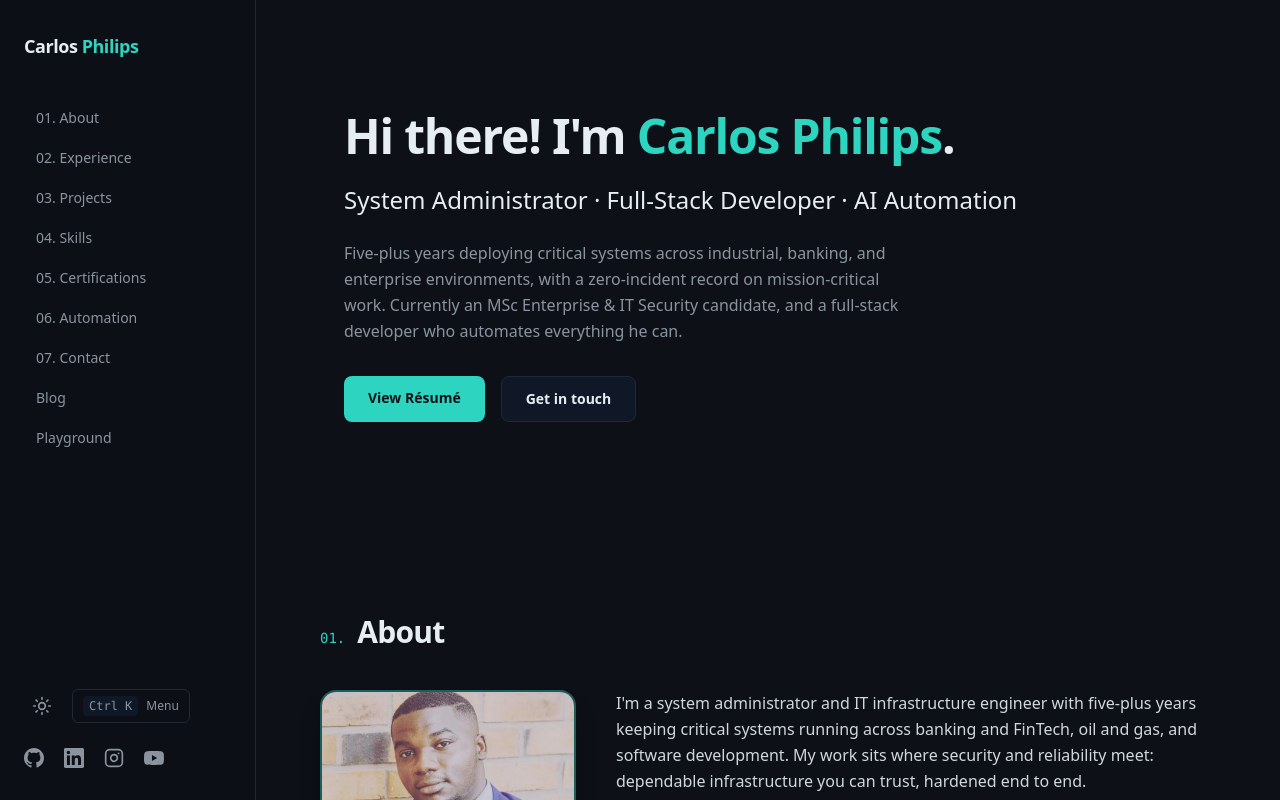
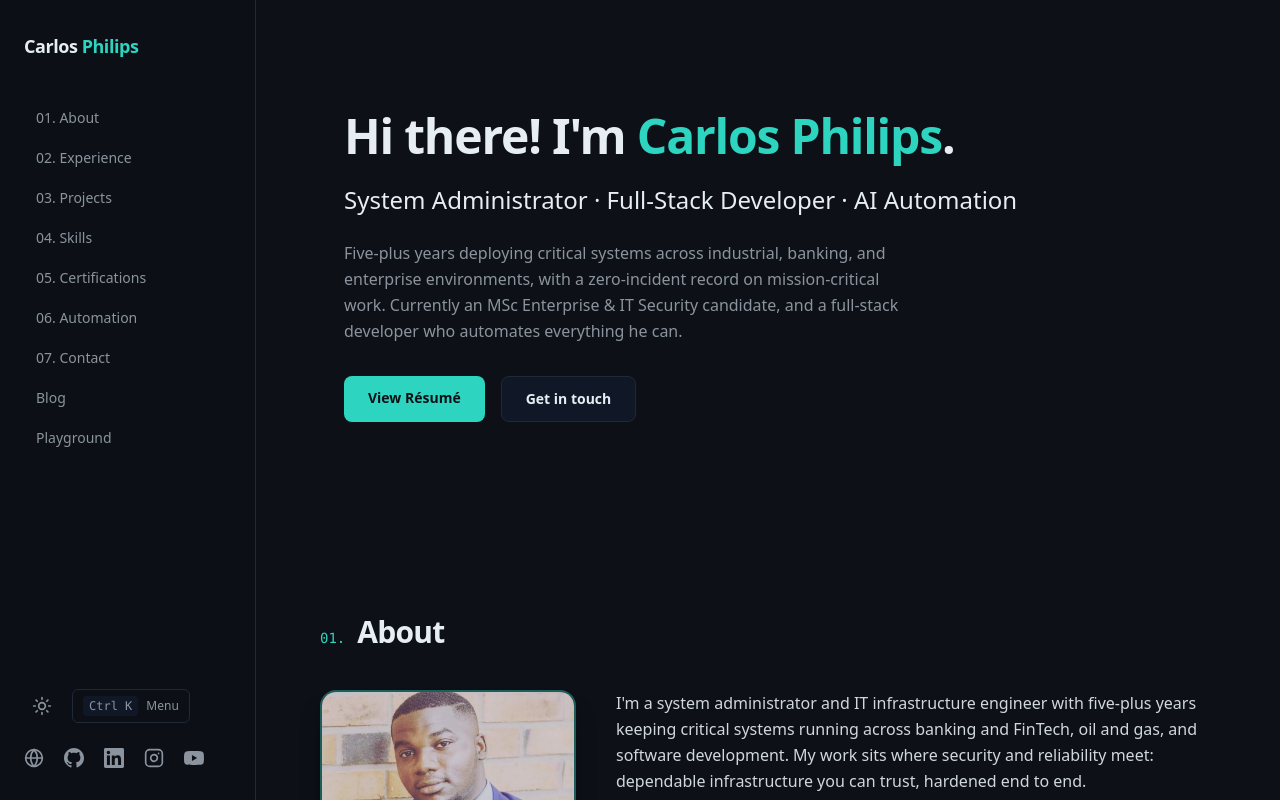
Before and after one commit to Khallitos/cphilcomputers_blogpost, a Next.js app: page / in a window 1280 px wide. Shown: the top 800 px of the page. Built offline with nearby package versions, Linux system fonts and the light colour scheme.

Commit message:
feat: add website link to social icons

```diff
--- a/src/components/home/SocialIcons.tsx
+++ b/src/components/home/SocialIcons.tsx
@@ -1,5 +1,25 @@
 import type { ReactNode } from "react";
 import { SITE } from "@/lib/site";
+
+function GlobeIcon() {
+  return (
+    <svg
+      xmlns="http://www.w3.org/2000/svg"
+      viewBox="0 0 24 24"
+      fill="none"
+      stroke="currentColor"
+      strokeWidth="2"
+      strokeLinecap="round"
+      strokeLinejoin="round"
+      className="h-5 w-5"
+      aria-hidden="true"
+    >
+      <circle cx="12" cy="12" r="10" />
+      <path d="M12 2a14.5 14.5 0 0 0 0 20 14.5 14.5 0 0 0 0-20" />
+      <path d="M2 12h20" />
+    </svg>
+  );
+}
 
 function GitHubIcon() {
   return (
@@ -64,6 +84,7 @@ function YouTubeIcon() {
 }
 
 const ICONS: Record<string, () => ReactNode> = {
+  Website: GlobeIcon,
   GitHub: GitHubIcon,
   LinkedIn: LinkedInIcon,
   Instagram: InstagramIcon,
--- a/src/lib/site.ts
+++ b/src/lib/site.ts
@@ -21,6 +21,7 @@ export const SITE = {
   roleLine:
     "System Administrator · Full-Stack Developer · AI Automation",
   socials: [
+    { label: "Website", href: "https://cphilcomputers.com" },
     { label: "GitHub", href: "https://github.com/Khallitos" },
     {
       label: "LinkedIn",
```
